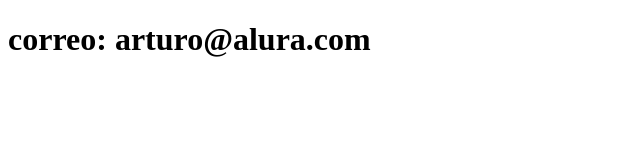
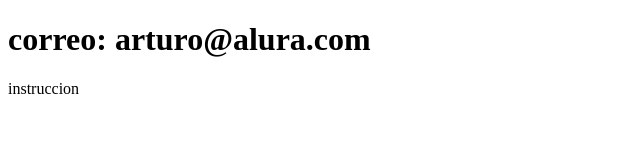
Before and after one commit to arturovergara99/sistema-de-registro, a plain HTML site: page contactogit.html in a window 1280 px wide. Shown: the full height of the page, 0-640 px from the left. Drawn offline with Linux system fonts and the light colour scheme.

Commit message:
actualiza el contacto

```diff
--- a/contactogit.html
+++ b/contactogit.html
@@ -7,5 +7,6 @@
 </head>
 <body>
     <h1>correo: arturo@alura.com</h1>
+    <p>instruccion</p>
 </body>
 </html>
```
